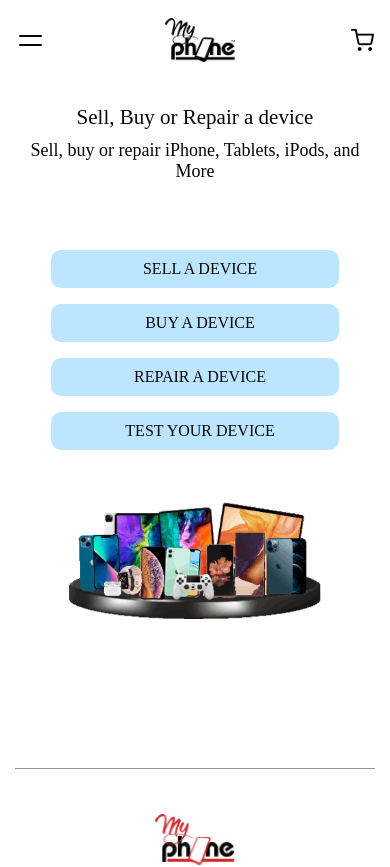
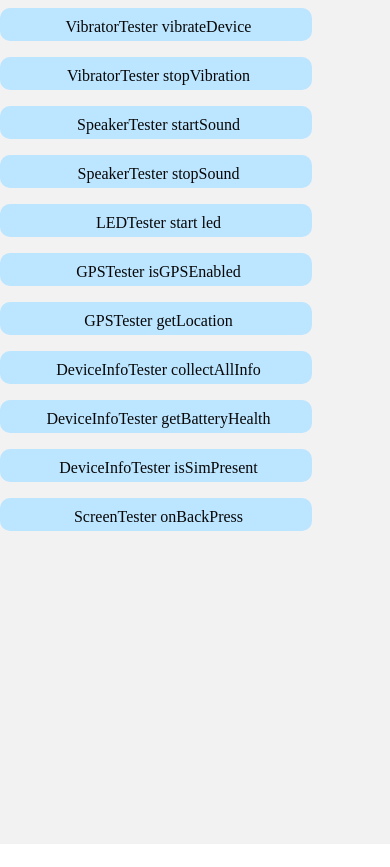
Before and after one commit to garysenoc/myphone-mobile, a React Native app: screen /AnalystLibTest in a window 390 px wide. Shown: the top 867 px of the page. After the commit the page ends 844 px from the top, so only its background shows below. Built offline with nearby package versions, Linux system fonts and the light colour scheme.

Commit message:
Initial integration

```diff
--- a/AnalystLib/BluetoothTester.ts
+++ b/AnalystLib/BluetoothTester.ts
@@ -2,7 +2,10 @@ import {NativeModules} from 'react-native';
 
 const {BluetoothTester} = NativeModules;
 
-interface AndroidBluetoothTesterInterface {}
+interface AndroidBluetoothTesterInterface {
+  vibrateDevice(): void;
+  stopVibration(): void;
+}
 
 export const AndroidBluetoothTester: AndroidBluetoothTesterInterface =
   BluetoothTester;
--- a/AnalystLib/DeviceInfoTester.ts
+++ b/AnalystLib/DeviceInfoTester.ts
@@ -2,7 +2,12 @@ import {NativeModules} from 'react-native';
 
 const {DeviceInfoTester} = NativeModules;
 
-interface AndroidDeviceInfoTesterInterface {}
+interface AndroidDeviceInfoTesterInterface {
+  collectAllInfo(): Promise<String>;
+  getBatteryHealth(): Promise<number>;
+  injectIMEI(imei: String): void;
+  isSimPresent(): Promise<boolean>;
+}
 
 interface iOSDeviceInfoTesterInterface {}
 
--- a/AnalystLib/GPSTester.ts
+++ b/AnalystLib/GPSTester.ts
@@ -2,6 +2,10 @@ import {NativeModules} from 'react-native';
 
 const {GPSTester} = NativeModules;
 
-interface AndroidGPSTesterInterface {}
+interface AndroidGPSTesterInterface {
+  isGPSEnabled(): Promise<boolean>;
+  displayPromptForEnablingGPS(): void;
+  getLocation(): Promise<boolean>;
+}
 
 export const AndroidGPSTester: AndroidGPSTesterInterface = GPSTester;
--- a/AnalystLib/LEDTester.ts
+++ b/AnalystLib/LEDTester.ts
@@ -2,6 +2,9 @@ import {NativeModules} from 'react-native';
 
 const {LEDTester} = NativeModules;
 
-interface AndroidLEDTesterInterface {}
+interface AndroidLEDTesterInterface {
+  startLED(): Promise<any>;
+  removeAdminAccess(): void;
+}
 
 export const AndroidLEDTester: AndroidLEDTesterInterface = LEDTester;
--- a/AnalystLib/ScreenTester.ts
+++ b/AnalystLib/ScreenTester.ts
@@ -2,6 +2,8 @@ import {NativeModules} from 'react-native';
 
 const {ScreenTester} = NativeModules;
 
-interface AndroidScreenTesterInterface {}
+interface AndroidScreenTesterInterface {
+  onBackPress(): void;
+}
 
 export const AndroidScreenTester: AndroidScreenTesterInterface = ScreenTester;
--- a/AnalystLib/SpeakerTester.ts
+++ b/AnalystLib/SpeakerTester.ts
@@ -2,6 +2,9 @@ import {NativeModules} from 'react-native';
 
 const {SpeakerTester: NativeSpeakerTester} = NativeModules;
 
-interface SpeakerTesterInterface {}
+interface SpeakerTesterInterface {
+  startSound(): void;
+  stopSound(): void;
+}
 
 export const SpeakerTester: SpeakerTesterInterface = NativeSpeakerTester;
--- a/AnalystLib/VibratorTester.ts
+++ b/AnalystLib/VibratorTester.ts
@@ -2,6 +2,9 @@ import {NativeModules} from 'react-native';
 
 const {VibratorTester: NativeVibratorTester} = NativeModules;
 
-interface VibratorTesterInterface {}
+interface VibratorTesterInterface {
+  vibrateDevice(): void;
+  stopVibration(): void;
+}
 
 export const VibratorTester: VibratorTesterInterface = NativeVibratorTester;
--- a/App.tsx
+++ b/App.tsx
@@ -8,19 +8,13 @@
  * @format
  */
 import React from 'react';
-import {
-  StyleSheet,
-  Text,
-  useColorScheme,
-  View,
-} from 'react-native';
+import {StyleSheet, Text, useColorScheme, View} from 'react-native';
 
 import {Colors} from 'react-native/Libraries/NewAppScreen';
 
 import {NavigationContainer} from '@react-navigation/native';
 import {createStackNavigator, TransitionPresets} from '@react-navigation/stack';
 import 'react-native-gesture-handler';
-
 
 //Screens
 import Home from './screens/Home';
@@ -70,6 +64,7 @@ import RepairIssue from './screens/RepairIssue';
 import RepairEstimate from './screens/RepairEstimate';
 import RepairDate from './screens/RepairDate';
 import RepairConfirm from './screens/RepairConfirm';
+import {AnalystLibTest} from './screens/AnalystLibTest';
 
 const Section: React.FC<{
   children: React.ReactNode;
@@ -100,23 +95,19 @@ const Section: React.FC<{
   );
 };
 
-
 const App = () => {
   const Stack = createStackNavigator();
 
   return (
-
     <NavigationContainer>
       <Stack.Navigator
         screenOptions={{
           headerShown: false,
           gestureEnabled: true,
           // ...TransitionPresets.SlideFromRightIOS,
-
         }}
-                initialRouteName="Home"
-
-                >
+        initialRouteName="AnalystLibTest">
+        <Stack.Screen name="AnalystLibTest" component={AnalystLibTest} />
         <Stack.Screen name="Home" component={Home} />
 
         <Stack.Screen name="Sell" component={Sell} />
@@ -124,18 +115,22 @@ const App = () => {
         <Stack.Screen name="SellDetails" component={SellDetails} />
 
         <Stack.Screen name="Buy" component={Buy} />
-                    <Stack.Screen name="BuyProductTypeInner" component={BuyProductTypeInner} />
+        <Stack.Screen
+          name="BuyProductTypeInner"
+          component={BuyProductTypeInner}
+        />
         <Stack.Screen name="BuyDetails" component={BuyDetails} />
 
         <Stack.Screen name="Repair" component={Repair} />
-                    <Stack.Screen name="RepairProductTypeInner" component={RepairProductTypeInner} />
+        <Stack.Screen
+          name="RepairProductTypeInner"
+          component={RepairProductTypeInner}
+        />
         <Stack.Screen name="RepairDetails" component={RepairDetails} />
         <Stack.Screen name="RepairIssue" component={RepairIssue} />
         <Stack.Screen name="RepairEstimate" component={RepairEstimate} />
         <Stack.Screen name="RepairDate" component={RepairDate} />
         <Stack.Screen name="RepairConfirm" component={RepairConfirm} />
-
-
 
         <Stack.Screen name="Login" component={Login} />
         <Stack.Screen name="Register" component={Register} />
@@ -148,13 +143,10 @@ const App = () => {
         <Stack.Screen name="Orders" component={Orders} />
         <Stack.Screen name="OrderDetails" component={OrderDetails} />
 
-
-
         {/* TESTING SCREENS */}
 
         <Stack.Screen name="CheckLanding" component={CheckLanding} />
         <Stack.Screen name="EnterCode" component={EnterCode} />
-
 
         <Stack.Screen name="DeviceInformation" component={DeviceInformation} />
         <Stack.Screen name="Proximity" component={Proximity} />
@@ -181,25 +173,16 @@ const App = () => {
         <Stack.Screen name="MyCommission" component={MyCommission} />
         <Stack.Screen name="BrandAmbassador" component={BrandAmbassador} />
         <Stack.Screen name="CustomerService" component={CustomerService} />
-
-
-
-
-
-
-
       </Stack.Navigator>
     </NavigationContainer>
-
-
   );
 };
 
 const styles = StyleSheet.create({
   bodyTheme: {
     backgroundColor: '#070707',
-    height:'100%',
-    paddingHorizontal:15
+    height: '100%',
+    paddingHorizontal: 15,
   },
   sectionContainer: {
     marginTop: 32,
--- /dev/null
+++ b/screens/AnalystLibTest.tsx
@@ -0,0 +1,131 @@
+import React from 'react';
+import {
+  GestureResponderEvent,
+  SafeAreaView,
+  Text,
+  TouchableOpacity,
+} from 'react-native';
+import {
+  AndroidDeviceInfoTester,
+  AndroidGPSTester,
+  AndroidLEDTester,
+  AndroidScreenTester,
+  SpeakerTester,
+  VibratorTester,
+} from '../AnalystLib';
+
+interface ButtonProps {
+  title: string;
+  onPress: (event: GestureResponderEvent) => void;
+}
+
+const Button: React.FC<ButtonProps> = ({title, onPress}) => {
+  return (
+    <TouchableOpacity
+      onPress={onPress}
+      style={{
+        backgroundColor: '#BCE5FF',
+        width: '80%',
+        borderRadius: 10,
+        paddingHorizontal: 5,
+        paddingVertical: 5,
+        display: 'flex',
+        flexDirection: 'row',
+        justifyContent: 'center',
+        alignItems: 'center',
+        marginVertical: 8,
+      }}>
+      <Text
+        style={{
+          fontFamily: 'MontserratAlternates-Regular',
+          fontSize: 16,
+          paddingTop: 5,
+          color: '#070707',
+          textAlign: 'center',
+          paddingLeft: 5,
+        }}>
+        {title}
+      </Text>
+    </TouchableOpacity>
+  );
+};
+
+export const AnalystLibTest = () => {
+  return (
+    <SafeAreaView>
+      <Button
+        title="VibratorTester vibrateDevice"
+        onPress={async () => {
+          VibratorTester.vibrateDevice();
+        }}
+      />
+      <Button
+        title="VibratorTester stopVibration"
+        onPress={async () => {
+          VibratorTester.stopVibration();
+        }}
+      />
+      <Button
+        title="SpeakerTester startSound"
+        onPress={async () => {
+          SpeakerTester.startSound();
+        }}
+      />
+      <Button
+        title="SpeakerTester stopSound"
+        onPress={async () => {
+          SpeakerTester.stopSound();
+        }}
+      />
+      <Button
+        title="LEDTester start led"
+        onPress={() => {
+          AndroidLEDTester.startLED();
+        }}
+      />
+      <Button
+        title="GPSTester isGPSEnabled"
+        onPress={async () => {
+          console.log('isGPSEnabled:', await AndroidGPSTester.isGPSEnabled());
+        }}
+      />
+      <Button
+        title="GPSTester getLocation"
+        onPress={async () => {
+          try {
+            console.log('getLocation:', await AndroidGPSTester.getLocation());
+          } catch (error) {
+            console.log('GPSTester error:', error);
+          }
+        }}
+      />
+      <Button
+        title="DeviceInfoTester collectAllInfo"
+        onPress={async () => {
+          let result = await AndroidDeviceInfoTester.collectAllInfo();
+          console.log('DeviceInfoTester collectAllInfo:', result);
+        }}
+      />
+      <Button
+        title="DeviceInfoTester getBatteryHealth"
+        onPress={async () => {
+          let result = await AndroidDeviceInfoTester.getBatteryHealth();
+          console.log('DeviceInfoTester getBatteryHealth:', result);
+        }}
+      />
+      <Button
+        title="DeviceInfoTester isSimPresent"
+        onPress={async () => {
+          let result = await AndroidDeviceInfoTester.isSimPresent();
+          console.log('DeviceInfoTester isSimPresent:', result);
+        }}
+      />
+      <Button
+        title="ScreenTester onBackPress"
+        onPress={() => {
+          AndroidScreenTester.onBackPress();
+        }}
+      />
+    </SafeAreaView>
+  );
+};
```
Also changed, not shown: 3 other files (tests, documents, lock files or other folders). Lines whose indentation alone changed are shown as unchanged.
